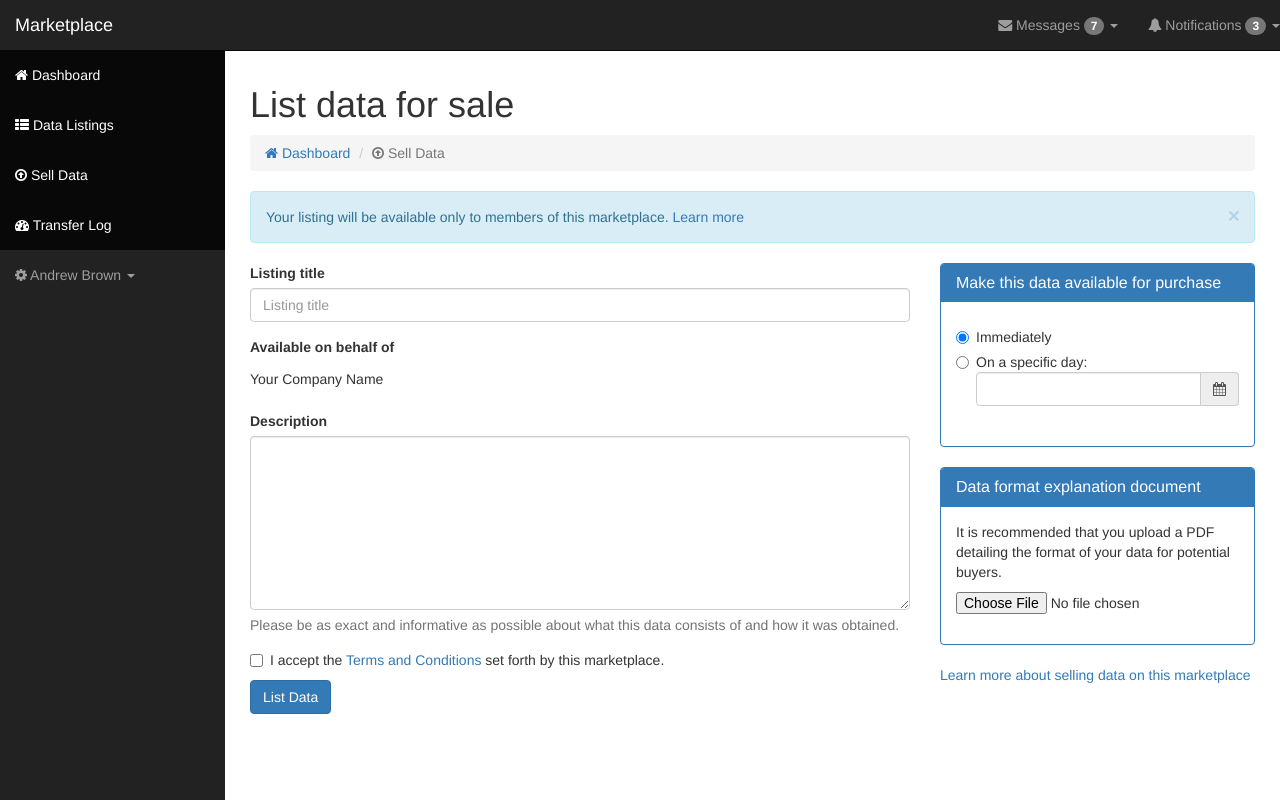
After one commit to ZebraHat/AgoraD-MarketplaceUI, a Django app: page /sell/ in a window 1280 px wide. The commit adds this page. Run offline with Django 3.2, Linux system fonts and the light colour scheme; the visitor is signed in with stand-in values (Sample User, id 1); grey boxes labelled with a size stand in for pictures from a placeholder-image service; parts of the project's set-up code (start-up, migrations or seed data) failed here and were passed over; some libraries are stand-ins or nearby versions.

Commit message:
list data for sale design page

```diff
--- a/marketplace/templates/_sidebar.html
+++ b/marketplace/templates/_sidebar.html
@@ -15,7 +15,7 @@
           <ul class="nav navbar-nav side-nav">
             <li class="active"><a href="{% url "home" %}"><i class="icon-home"></i> Dashboard</a></li>
             <li class="active"><a href="{% url "listings" %}"><i class="icon-th-list"></i> Data Listings</a></li>
-            <li class="active"><a href="{% url "home" %}"><i class="icon-upload"></i> Sell Data</a></li>
+            <li class="active"><a href="{% url "sell" %}"><i class="icon-upload"></i> Sell Data</a></li>
             <li class="active"><a href="{% url "transfers" %}"><i class="icon-dashboard"></i> Transfer Log</a></li>
             <li class="dropdown">
               <a href="#" class="dropdown-toggle" data-toggle="dropdown"><i class="icon-cog"></i> Andrew Brown <b class="caret"></b></a>
--- /dev/null
+++ b/marketplace/templates/sell.html
@@ -0,0 +1,132 @@
+{% load staticfiles %}
+<!DOCTYPE html>
+<html lang="en">
+  <head>
+    <meta charset="utf-8">
+    <meta name="viewport" content="width=device-width, initial-scale=1.0">
+    <meta name="description" content="">
+    <meta name="author" content="">
+
+    <title>List data for sale</title>
+
+    <!-- Bootstrap core CSS -->
+    <link href="{% static "bootstrap/dist/css/bootstrap.min.css" %}" rel="stylesheet">
+
+    <!-- Add custom CSS here -->
+    <link href="{% static "css/sb-admin.css" %}" rel="stylesheet">
+    <link rel="stylesheet" href="{% static "font-awesome/css/font-awesome.min.css" %}">
+    <!-- Page Specific CSS -->
+    <link rel="stylesheet" href="http://cdn.oesmith.co.uk/morris-0.4.3.min.css">
+  </head>
+
+  <body>
+
+    <div id="wrapper">
+
+      {% include '_sidebar.html' %}
+
+      <div id="page-wrapper">
+
+        <div class="row">
+          <div class="col-lg-12">
+            <h1>List data for sale</h1>
+            <ol class="breadcrumb">
+              <li><a href="index.html"><i class="icon-home"></i> Dashboard</a></li>
+              <li class="active"><i class="icon-upload"></i> Sell Data</li>
+            </ol>
+            <div class="alert alert-info alert-dismissable">
+              <button type="button" class="close" data-dismiss="alert" aria-hidden="true">&times;</button>
+              Your listing will be available only to members of this marketplace. <a href="#">Learn more</a>
+            </div>
+          </div>
+        </div><!-- /.row -->
+
+        <form role="form">
+
+          <div class="row">
+            <div class="col-lg-8">
+
+                <div class="form-group">
+                  <label>Listing title</label>
+                  <input class="form-control" placeholder="Listing title">
+                </div>
+
+                <div class="form-group">
+                  <label>Available on behalf of</label>
+                  <p class="form-control-static">Your Company Name</p>
+                </div>
+
+                <div class="form-group">
+                  <label>Description</label>
+                  <textarea class="form-control" rows="8"></textarea>
+                  <p class="help-block">Please be as exact and informative as possible about what this data consists of and how it was obtained.</p>
+                </div>
+
+                <div class="checkbox">
+                  <label>
+                    <input type="checkbox" value="">
+                    I accept the <a href="#">Terms and Conditions</a> set forth by this marketplace.
+                  </label>
+                </div>
+
+                <button type="submit" class="btn btn-large btn-primary">List Data</button>
+
+            </div>
+            <div class="col-lg-4">
+
+              <div class="panel panel-primary">
+                <div class="panel-heading">
+                  <h3 class="panel-title">Make this data available for purchase</h3>
+                </div>
+                <div class="form-group panel-body">
+                  <div class="radio">
+                    <label>
+                      <input type="radio" name="optionsRadios" id="optionsRadios1" value="option1" checked>
+                      Immediately
+                    </label>
+                  </div>
+                 <div class="radio">
+                    <label>
+                      <input type="radio" name="optionsRadios" id="optionsRadios2" value="option2">
+                      On a specific day:
+                      <div class="input-group">
+                        <input type="text" class="form-control">
+                        <span class="input-group-addon"><i class="icon-calendar"></i></span>
+                      </div>
+                    </label>
+                  </div>
+                </div>
+              </div>
+
+              <div class="panel panel-primary">
+                <div class="panel-heading">
+                  <h3 class="panel-title">Data format explanation document</h3>
+                </div>
+                <div class="form-group panel-body">
+                  <p>
+                    It is recommended that you upload a PDF detailing the format of your data for potential buyers.
+                  </p>
+                  <input type="file">
+                </div>
+              </div>
+
+              <div class="form-group">
+                <p>
+                  <a href="#">Learn more about selling data on this marketplace</a>
+                </p>
+              </div>
+
+            </div>
+
+          </form>
+        </div><!-- /.row -->
+
+      </div><!-- /#page-wrapper -->
+
+    </div><!-- /#wrapper -->
+
+    <!-- Bootstrap core JavaScript -->
+    <script src="//ajax.googleapis.com/ajax/libs/jquery/1.10.2/jquery.min.js"></script>
+    <script src="js/bootstrap.js"></script>
+  </body>
+</html>
--- a/marketplace/urls.py
+++ b/marketplace/urls.py
@@ -19,7 +19,7 @@ urlpatterns = patterns('',
 
     url(r'^home/$', 'marketplace.views.home', name='home'),
     url(r'^listings/$', 'marketplace.views.listings', name='listings'),
-
+    url(r'^sell/$', 'marketplace.views.sell', name='sell'),
     url(r'^transfers/$', 'marketplace.views.transfers', name='transfers'),
 
 )
--- a/marketplace/views.py
+++ b/marketplace/views.py
@@ -48,6 +48,12 @@ def listings(request):
 	return render(request, 'listings.html')
 
 @login_required()
+def sell(request):
+	""" list data for sale """
+
+	return render(request, 'sell.html')
+
+@login_required()
 def transfers(request):
 	""" data transfer log """
 
```
